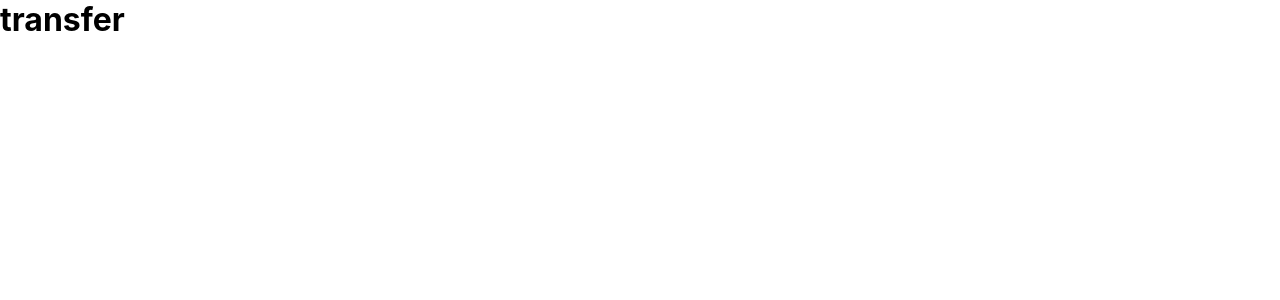
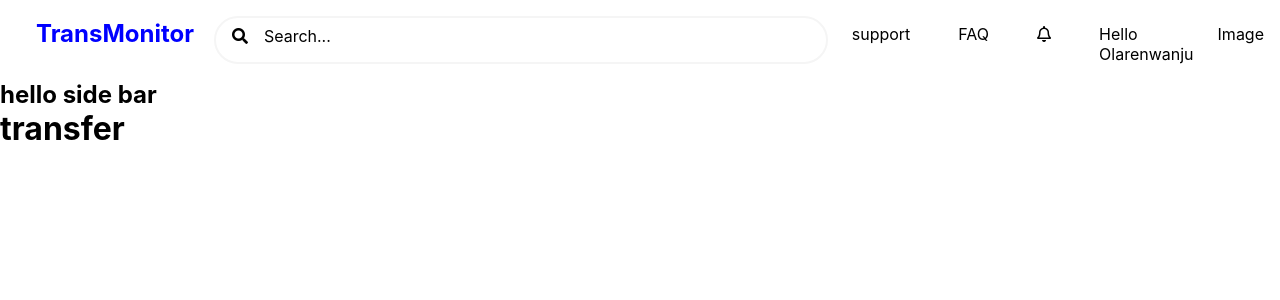
Before and after one commit to Allenkardic/Transmonitor, a React (Create React App) app: page / in a window 1280 px wide. Shown: the top 300 px of the page. Built offline with nearby package versions, Linux system fonts and the light colour scheme.

Commit message:
implemented navbar

```diff
--- a/package.json
+++ b/package.json
@@ -8,6 +8,7 @@
     "@testing-library/user-event": "^7.2.1",
     "react": "^16.12.0",
     "react-dom": "^16.12.0",
+    "react-router-dom": "^5.1.2",
     "react-scripts": "3.3.0"
   },
   "scripts": {
--- a/public/index.html
+++ b/public/index.html
@@ -1,3 +1,5 @@
+<!-- @format -->
+
 <!DOCTYPE html>
 <html lang="en">
   <head>
@@ -15,6 +17,11 @@
       user's mobile device or desktop. See https://developers.google.com/web/fundamentals/web-app-manifest/
     -->
     <link rel="manifest" href="%PUBLIC_URL%/manifest.json" />
+
+    <link
+      rel="stylesheet"
+      href="https://use.fontawesome.com/releases/v5.1.1/css/all.css"
+    />
     <!--
       Notice the use of %PUBLIC_URL% in the tags above.
       It will be replaced with the URL of the `public` folder during the build.
--- a/src/App.js
+++ b/src/App.js
@@ -1,14 +1,25 @@
 /** @format */
 
 import React from "react";
-import "./App.css";
+import "./css/App.css";
+
+import { BrowserRouter as Router, Route, Switch } from "react-router-dom";
+
+import Navbar from "./components/Navbar/Navbar";
+import Sidebar from "./components/Navbar/Sidebar";
 import Transmonitors from "./components/Transmonitors";
 
 function App() {
   return (
-    <div className="App">
-      <Transmonitors />
-    </div>
+    <Router>
+      <div className="App">
+        <Navbar />
+        <Sidebar />
+        <Switch>
+          <Route exact path="/" component={Transmonitors} />
+        </Switch>
+      </div>
+    </Router>
   );
 }
 
--- /dev/null
+++ b/src/components/Navbar/Navbar.js
@@ -0,0 +1,34 @@
+/** @format */
+
+import React, { Component } from "react";
+import "../../css/Navbar.css";
+
+class Navbar extends Component {
+  render() {
+    return (
+      <div className="nav">
+        <div className="navbar-items">
+          <h2>TransMonitor</h2>
+        </div>
+        <div className="navbar-items">
+          <i class="fas fa-search" />
+          <span style={{ marginLeft: "1rem" }}>Search...</span>
+        </div>
+        <div className="navbar-items">
+          <div className="navbar-items-contents">support</div>
+          <div className="navbar-items-contents">FAQ</div>
+          <div className="navbar-items-contents">
+            <i class="far fa-bell" />
+          </div>
+          <div>
+            <div className="navbar-items-contents">Hello</div>
+            <div className="navbar-items-contents">Olarenwanju</div>
+          </div>
+          <div>Image</div>
+        </div>
+      </div>
+    );
+  }
+}
+
+export default Navbar;
--- /dev/null
+++ b/src/components/Navbar/Sidebar.js
@@ -0,0 +1,15 @@
+/** @format */
+
+import React, { Component } from "react";
+
+class Sidebar extends Component {
+  render() {
+    return (
+      <div>
+        <h2>hello side bar</h2>
+      </div>
+    );
+  }
+}
+
+export default Sidebar;
--- /dev/null
+++ b/src/css/Navbar.css
@@ -0,0 +1,33 @@
+/** @format */
+
+.nav {
+  position: sticky;
+  display: flex;
+  flex-direction: row;
+  padding: 1rem 1rem;
+}
+
+.navbar-items:first-child {
+  flex: 2;
+  color: blue;
+  text-align: center;
+  padding-top: 0.2rem;
+}
+
+.navbar-items:nth-child(2) {
+  border: 2px solid whitesmoke;
+  border-radius: 2rem;
+  padding: 0.5rem 0 0 1rem;
+  flex: 6;
+}
+
+.navbar-items:last-child {
+  display: flex;
+  flex: 4;
+  flex-direction: row;
+  padding-top: 0.5rem;
+}
+
+.navbar-items-contents {
+  margin: 0 1.5rem;
+}
```
Also changed, not shown: src/css/App.css (renamed from src/App.css), src/css/Sidebar.css (added), src/css/Trans.css (added), 1 other file (tests, documents, lock files or other folders).
